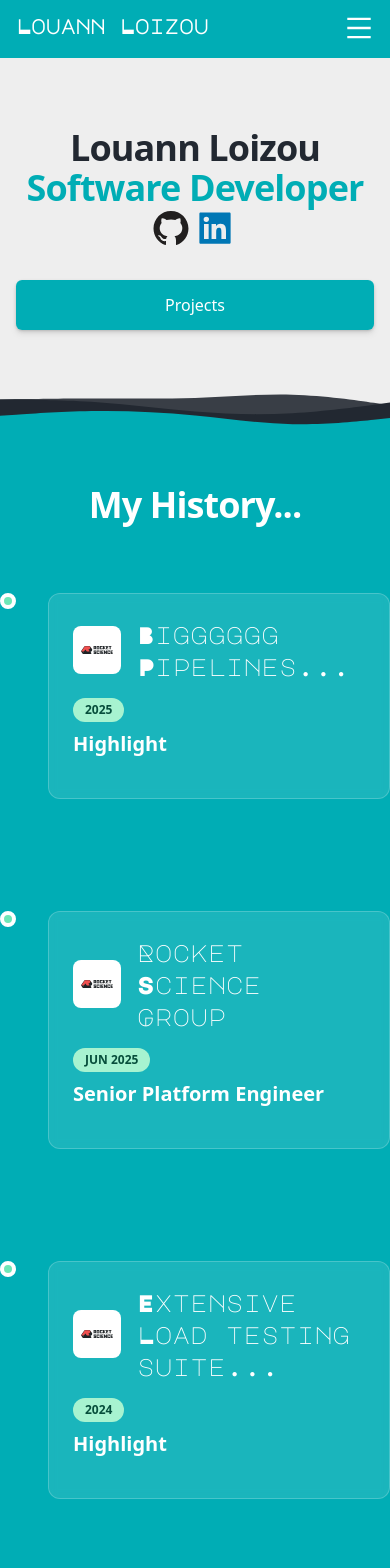
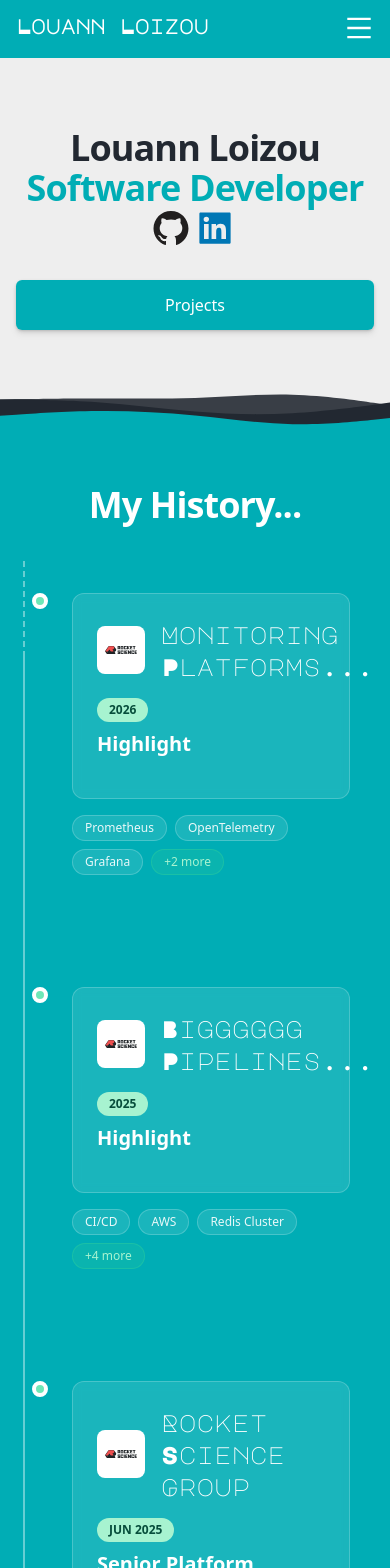
Before and after one commit to louannl/louann-loizou, a React (Create React App) app: page / in a window 390 px wide. Shown: the top 1568 px of the page. Built offline with nearby package versions, Linux system fonts and the light colour scheme.

Commit message:
make it compitable on mobile, add skill tags too

```diff
--- a/src/components/UI/Timeline/Timeline.js
+++ b/src/components/UI/Timeline/Timeline.js
@@ -1,3 +1,4 @@
+import React, { useState } from "react";
 import tw from "../../../helpers/tailwind";
 
 const timelineColors = {
@@ -15,51 +16,31 @@ const timelineColors = {
     dateBg: "bg-emerald-200",
 };
 
+const TimelineCard = ({ isRight, label, logo, date, title, image, skills, isOpen, children }) => {
+    return (
+        <div className={tw(
+            "bg-white/10 backdrop-blur-sm border border-white/20 rounded-xl p-6 transition-all duration-300 transform cursor-default",
+            "sm:hover:scale-[1.05] sm:hover:bg-white/20 hover:shadow-2xl",
+            isOpen ? "bg-white/20 shadow-2xl scale-[1.02] sm:scale-[1.05]" : ""
+        )}>
+            <TimelineCardHeader isRight={isRight} label={label} logo={logo} />
+            <TimelineCardSubHeader isRight={isRight} date={date} title={title} />
 
-export function Timeline({ children }) {
-    return (
-        <div className="relative">
-            {/* Centered line */}
-            <div className="absolute left-1/2 transform -translate-x-1/2 h-full w-0.5 hidden sm:block">
-                {/* Dashed top */}
-                <div className="h-24 w-full border-l-2 border-dashed border-white/40"></div>
-                {/* Solid middle */}
-                <div className="h-[calc(100%-12rem)] w-full bg-white/40"></div>
-                {/* Dashed bottom */}
-                <div className="h-24 w-full border-l-2 border-dashed border-white/40"></div>
+            <div className={tw(
+                "grid transition-all duration-500 ease-in-out",
+                isOpen ? "grid-rows-[1fr]" : "grid-rows-[0fr] sm:group-hover:grid-rows-[1fr]"
+            )}>
+                <div className="overflow-hidden">
+                    <TimelineCardContent image={image} title={title}>
+                        {children}
+                    </TimelineCardContent>
                 </div>
-            <div className="space-y-12 sm:space-y-0">
-                {children}
             </div>
         </div>
     );
-}
+};
 
-export function TimelineItem({ label, date, title, side = 'right', logo, image, children }) {
-    const isRight = side === 'right';
-
-    return (
-        <div className={tw(
-            "relative flex flex-col sm:flex-row items-center",
-            isRight ? "sm:justify-end" : "sm:justify-start",
-            "group py-8"
-        )}>
-            {/* The Dot on the center line */}
-            <div className={tw(
-                "absolute left-2 sm:left-1/2 transform -translate-x-1/2 w-4 h-4 rounded-full border-4 border-white z-10 bg-emerald-300",
-                "after:content-['']"
-            )}></div>
-
-            <div className={tw(
-                "w-full sm:w-[45%] pl-12 sm:pl-0",
-                isRight ? "sm:order-2 sm:text-left sm:pl-12" : "sm:order-1 sm:text-right sm:pr-12"
-            )}>
-                {/* Card Container */}
-                <div className={tw(
-                    "bg-white/10 backdrop-blur-sm border border-white/20 rounded-xl p-6 transition-all duration-300 transform hover:scale-105 hover:bg-white/20 cursor-default",
-                    "group-hover:shadow-2xl"
-                )}>
-                    {/* Header with Logo */}
+const TimelineCardHeader = ({ isRight, label, logo }) => (
     <div className={tw(
         "flex items-center gap-4 mb-4",
         !isRight && "sm:flex-row-reverse"
@@ -76,7 +57,9 @@ export function TimelineItem({ label, date, title, side = 'right', logo, image,
             {label}
         </div>
     </div>
+);
 
+const TimelineCardSubHeader = ({ isRight, date, title }) => (
     <div className={tw(
         "flex flex-col sm:flex-row items-start sm:items-center mb-4 gap-2",
         !isRight && "sm:flex-row-reverse"
@@ -88,16 +71,13 @@ export function TimelineItem({ label, date, title, side = 'right', logo, image,
         )}>
             {date}
         </time>
-                        <div className={tw(
-                            "text-xl font-bold text-white"
-                        )}>
+        <div className="text-xl font-bold text-white">
             {title}
         </div>
     </div>
+);
 
-                    {/* Expandable Content */}
-                    <div className="grid grid-rows-[0fr] group-hover:grid-rows-[1fr] transition-all duration-500 ease-in-out">
-                        <div className="overflow-hidden">
+const TimelineCardContent = ({ image, title, children }) => (
     <div className={tw(
         "pt-4 border-t border-white/10",
         timelineColors.body
@@ -110,10 +90,103 @@ export function TimelineItem({ label, date, title, side = 'right', logo, image,
             </div>
         )}
     </div>
+);
+
+export function Timeline({ children }) {
+    return (
+        <div className="relative overflow-x-hidden px-4 sm:px-12">
+            {/* Centered line (Desktop) / Left line (Mobile) */}
+            <div className={tw(
+                "absolute h-full w-0.5 transform -translate-x-1/2",
+                "left-6 sm:left-1/2"
+            )}>
+                {/* Dashed top */}
+                <div className="h-24 w-full border-l-2 border-dashed border-white/40"></div>
+                {/* Solid middle */}
+                <div className="h-[calc(100%-12rem)] w-full bg-white/40"></div>
+                {/* Dashed bottom */}
+                <div className="h-24 w-full border-l-2 border-dashed border-white/40"></div>
             </div>
-                    </div>
-                </div>
+            <div className="space-y-12 sm:space-y-0">
+                {children}
             </div>
         </div>
     );
 }
+
+export function TimelineItem({ label, date, title, side = 'right', logo, image, skills = [], children }) {
+    const [isOpen, setIsOpen] = useState(false);
+    const isRight = side === 'right';
+
+    return (
+        <div className={tw(
+            "relative flex flex-col sm:flex-row items-center",
+            isRight ? "sm:justify-end" : "sm:justify-start",
+            "group py-8"
+        )}>
+            {/* The Dot on the timeline line */}
+            <div className={tw(
+                "absolute left-6 sm:left-1/2 transform -translate-x-1/2 w-4 h-4 rounded-full border-4 border-white z-10 bg-emerald-300",
+            )}></div>
+
+            <div
+                onClick={() => setIsOpen(!isOpen)}
+                className={tw(
+                    "w-full sm:w-[45%] pl-14 pr-6 sm:px-0 z-20",
+                    isRight ? "sm:order-2 sm:text-left sm:pl-16" : "sm:order-1 sm:text-right sm:pr-16"
+                )}
+            >
+                <TimelineCard
+                    isRight={isRight}
+                    label={label}
+                    logo={logo}
+                    date={date}
+                    title={title}
+                    image={image}
+                    skills={skills}
+                    isOpen={isOpen}
+                >
+                    {children}
+                </TimelineCard>
+            </div>
+
+            <TimelineSkills skills={skills} isRight={isRight} />
+        </div>
+    );
+}
+
+const TimelineSkills = ({ skills, isRight }) => {
+    const [isExpanded, setIsExpanded] = useState(false);
+    const limit = 3;
+    const hasMore = skills.length > limit;
+    const displayedSkills = isExpanded ? skills : skills.slice(0, limit);
+
+    if (!skills || skills.length === 0) return null;
+
+    return (
+        <div className={tw(
+            "w-full sm:w-[45%] flex flex-wrap gap-2 mt-4 sm:mt-0 pl-14 pr-6 sm:px-0",
+            isRight ? "sm:order-1 sm:justify-center sm:pr-8" : "sm:order-2 sm:justify-center sm:pl-8"
+        )}>
+            {displayedSkills.map((skill, index) => (
+                <span
+                    key={index}
+                    className="px-3 py-1 bg-white/10 border border-white/20 rounded-full text-xs text-white/90 whitespace-nowrap"
+                >
+                    {skill}
+                </span>
+            ))}
+            {hasMore && (
+                <button
+                    onClick={(e) => {
+                        e.stopPropagation();
+                        setIsExpanded(!isExpanded);
+                    }}
+                    className="px-3 py-1 bg-emerald-400/20 border border-emerald-400/40 rounded-full text-xs text-emerald-200 hover:bg-emerald-400/30 transition-colors"
+                >
+                    {isExpanded ? "Less" : `+${skills.length - limit} more`}
+                </button>
+            )}
+        </div>
+    );
+};
--- a/src/pages/Career.js
+++ b/src/pages/Career.js
@@ -11,16 +11,24 @@ import rocketScienceLogo from '../assets/images/rslogo.svg';
 import veygologo from '../assets/images/veygologo.svg';
 
 
-// todo: mobile view for timeline is gonna be shite right now.
-
 const timeline = [
+    {
+        label: "Monitoring Platforms...",
+        date: "2026",
+        title: "Highlight",
+        text: "Setup Prometheus and Grafana with open-telemetry in order to monitor game systems",
+        side: "left",
+        logo: rocketScienceLogo,
+        skills: ["Prometheus", "OpenTelemetry", "Grafana", "Prometheus", "Terraform"]
+    },
     {
         label: "Bigggggg Pipelines...",
         date: "2025",
         title: "Highlight",
         text: "Setup CI/CD pipeline additions for a very complex game backend platform, with a complex test suite tailored to the clients wants",
         side: "left",
-        logo: rocketScienceLogo
+        logo: rocketScienceLogo,
+        skills: ["CI/CD", "AWS", "Redis Cluster", "AWS CDK", "CodePipeline", "CodeDeploy", "DevOps"]
     },
     {
         label: "Rocket Science Group",
@@ -28,7 +36,8 @@ const timeline = [
         title: "Senior Platform Engineer",
         text: "Promoted!",
         side: "right",
-        logo: rocketScienceLogo
+        logo: rocketScienceLogo,
+        skills: ["Leadership", "Architecture", "Strategy", "Mentoring", "Golang"]
     },
     {
         label: "Extensive Load testing suite...",
@@ -37,7 +46,8 @@ const timeline = [
         text: "Using locust, I set up an extensive load testing suite covering the entire existing backend service\n" +
         "And then I had to fix all the issues I found while doing that :')",
         side: "left",
-        logo: rocketScienceLogo
+        logo: rocketScienceLogo,
+        skills: ["Locust", "Python", "Redis", "C++", "Bug Triaging", "Redis", "Docker"]
     },
     {
         label: "Rocket Science Group",
@@ -45,7 +55,8 @@ const timeline = [
         title: "Platform Engineer",
         text: "Co-development company for Games. Working with Clients to build and maintain the platform behind their games.",
         side: "right",
-        logo: rocketScienceLogo
+        logo: rocketScienceLogo,
+        skills: ["AWS", "Python", "IaC", "Golang", "C++"]
     },
     {
         label: "Fraud Engine...",
@@ -53,7 +64,8 @@ const timeline = [
         title: "Highlight",
         text: "Small, focused team on introducing a dedicated fraud analytics service to the platform, to help block bad-actors by utilising data from multiple microservices, centralising it then processing it.",
         side: "left",
-        logo: veygologo
+        logo: veygologo,
+        skills: ["Data Analytics", "Microservices", "Security", "Golang", "Object Storage/S3"]
     },
     {
         label: "Mentoring and P1 incident management...",
@@ -62,7 +74,8 @@ const timeline = [
         text: "Mentored new engineers on the team, helping them understand the platform and how to contribute effectively.\n" +
         "First responded, managed and resolved P0 incidents throughout the year",
         side: "left",
-        logo: veygologo
+        logo: veygologo,
+        skills: ["Mentorship", "Incident Response", "Problem Solving", "Communication"]
     },
     {
         label: "Veygo UK",
@@ -70,16 +83,18 @@ const timeline = [
         title: "Software Engineer",
         text: "Promoted! Vroom vroom!",
         side: "right",
-        logo: veygologo
+        logo: veygologo,
+        skills: ["TypeScript", "Node.js", "Django", "Serverless"]
     },
     {
         label: "Introducing Dependency Kaizen..",
         date: "2022",
         title: "Highlight",
         text: "As a junior, started off a weekly meeting that worked towards getting Dependencies down\n" +
-            "Started at the beginning of the year with 400+ vulnerabilities, and ended with just shy of 70.",
+        "Started at the beginning of the year with 400+ vulnerabilities, and ended with just shy of 70.",
         side: "left",
-        logo: veygologo
+        logo: veygologo,
+        skills: ["Security Compliance", "Maintenance"]
     },
     {
         label: "Veygo UK",
@@ -87,7 +102,8 @@ const timeline = [
         title: "Junior Software Engineer",
         text: "Temporary Car insurance... Brooom broom",
         side: "right",
-        logo: veygologo
+        logo: veygologo,
+        skills: ["JavaScript", "Python", "PostgreSQL", "NewRelic"]
     },
     {
         label: "CodeFirstGirls",
@@ -95,6 +111,7 @@ const timeline = [
         title: "NanoDegree",
         text: "As part of CodeFirstGirls' NanoDegree program, I completed a in software development, covering topics such as programming fundamentals, data structures, algorithms, and web development; as a prerequisite for joining Veygo.",
         side: "left",
+        skills: ["Algorithms", "Data Structures", "Web Development"]
     },
     {
         label: "Career transition",
@@ -109,7 +126,8 @@ const timeline = [
         title: "Personal Project",
         text: "A redesign of Uni Takeaway's site (keeping inline with the original), with better functionality and responsiveness.",
         side: "left",
-        image: unitakeaway
+        image: unitakeaway,
+        skills: ["React", "Tailwind CSS", "Responsive Design"]
     },
     {
         label: "Meal Planner + API",
@@ -117,14 +135,16 @@ const timeline = [
         title: "Personal Project",
         text: "Designed to help organise the weekly shop, it not only renders the meals you input, but also a handy shopping list - using the Meal Planner API, An API created to be used with the Meal Planner site, the original version didn't use an ORM, this has now been refactored to use one check - out the readme on GitHub for more info on why.",
         side: "left",
-        image: mealPlanner
+        image: mealPlanner,
+        skills: ["React", "Node.js", "PostgreSQL", "Sequelize"]
     },
     {
         label: "Finance Controller, Auditor and so on...",
         date: "Apr 15",
         title: "Spreadsheets were my Database",
         text: "Before I was an engineer, I was in Finance, I'm still a qualified Chartered Accountant (ACCA) to this day.",
-        side: "right"
+        side: "right",
+        skills: ["Stakeholder Management", "Board Meetings", "Financial Reporting", "Analysis"]
     }
 ];
 
@@ -146,6 +166,7 @@ const Projects = () => {
                                 side={item.side}
                                 logo={item.logo}
                                 image={item.image}
+                                skills={item.skills}
                             >
                                 {item.text}
                             </TimelineItem>
```
Lines whose indentation alone changed are shown as unchanged.
